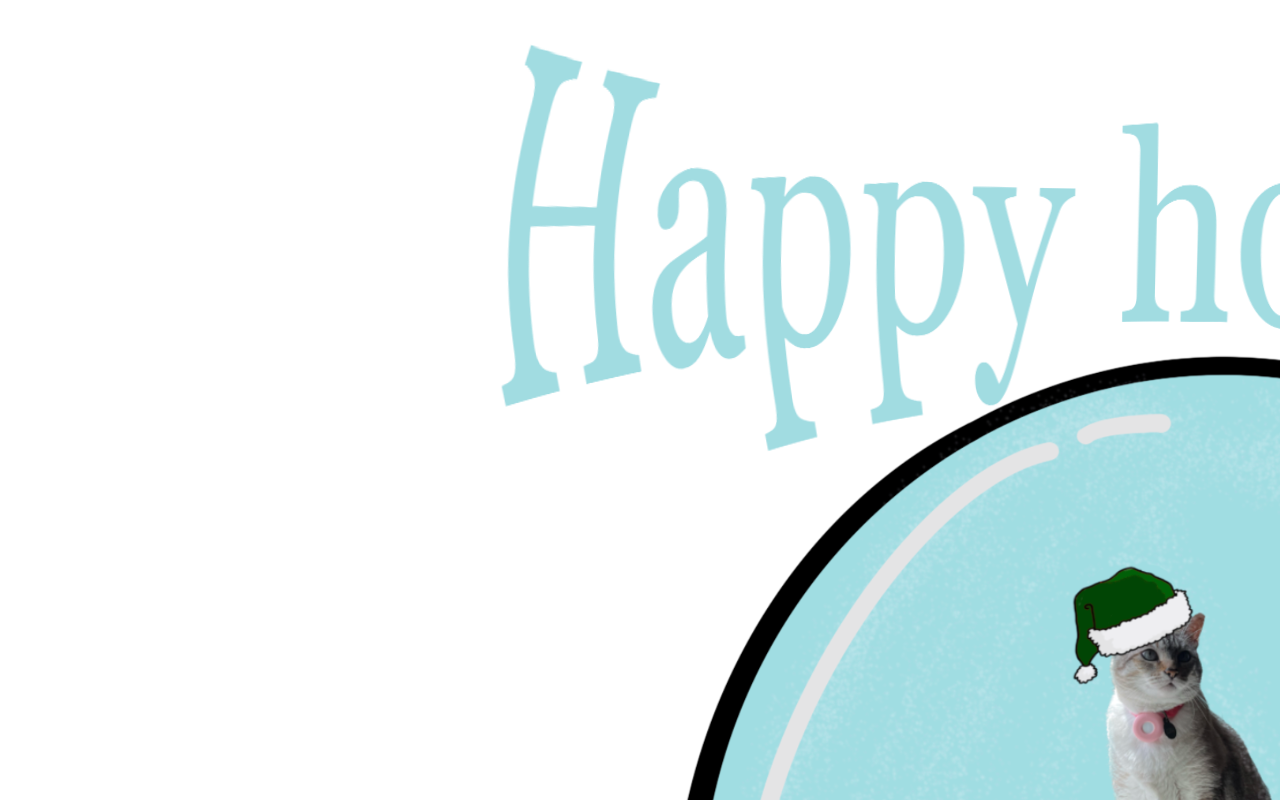
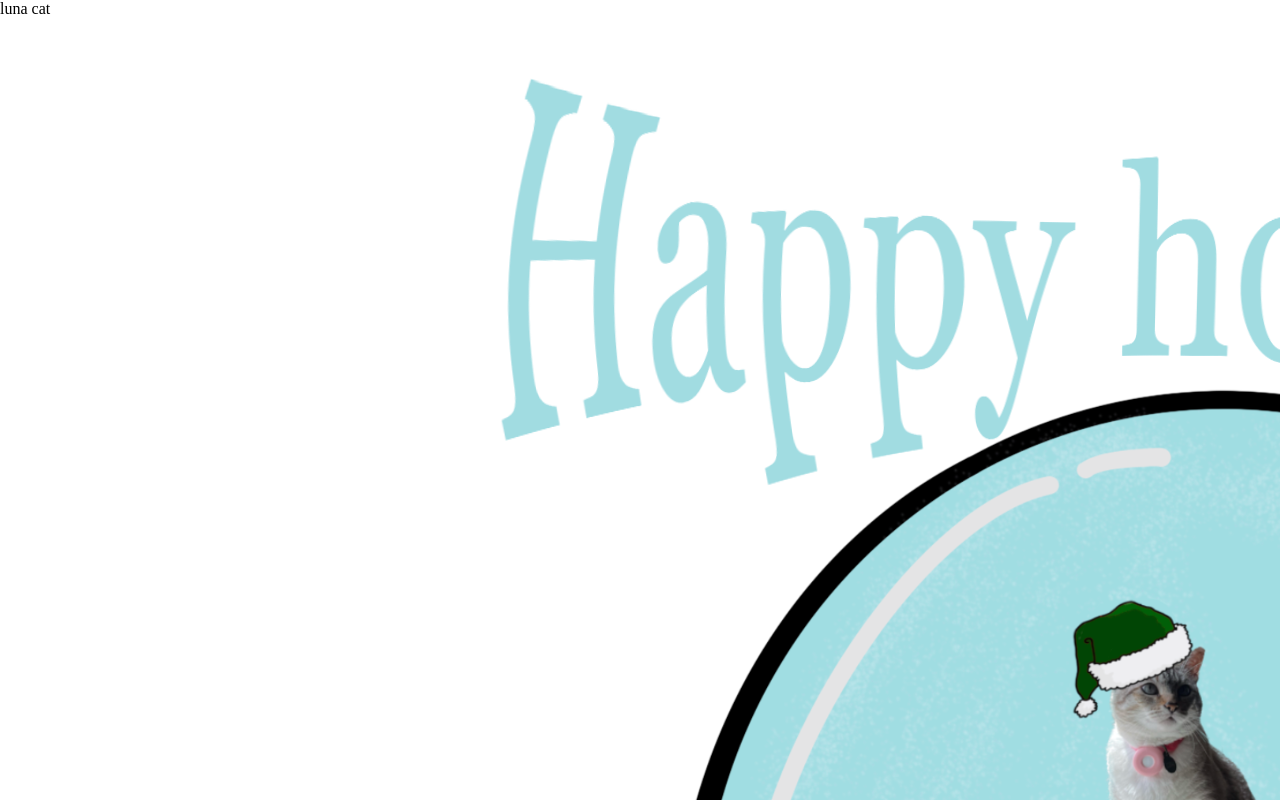
Before and after one commit to sophialespie/second_class_8.29, a plain HTML site: page index.html in a window 1280 px wide. Shown: the top 800 px of the page. Drawn offline with Linux system fonts and the light colour scheme.

Commit message:
Update index.html

```diff
--- a/index.html
+++ b/index.html
@@ -20,8 +20,7 @@
   <link rel="stylesheet" href="css/main.css">
 
   <meta name="theme-color" content="#fafafa">
-</head>
-
+</head<p>luna cat</p>
 <body>
   <!-- Place your site's HTML here -->
   <img src="./img/luna christmas.png" alt="">
```
